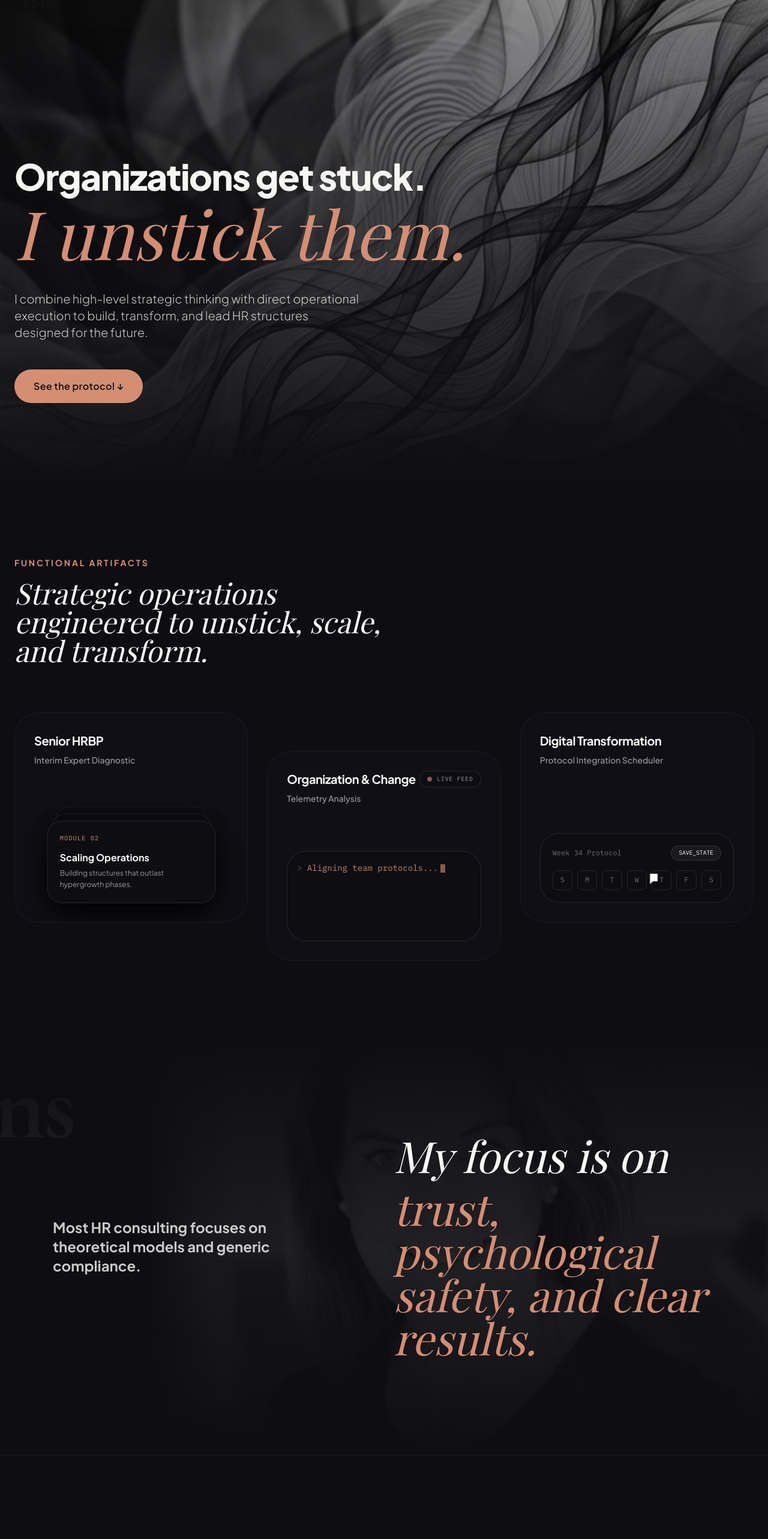
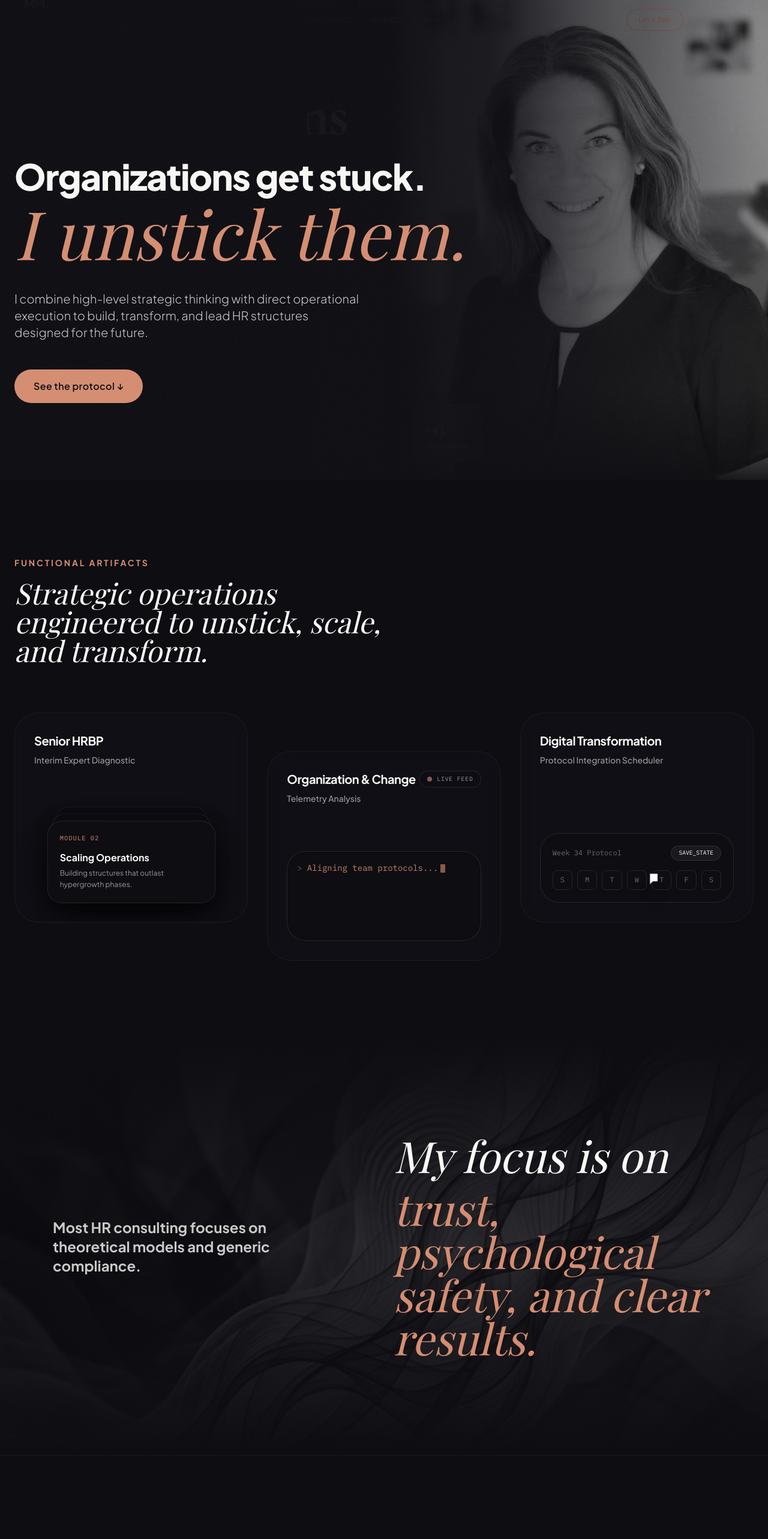
Before and after one commit to brranko/hr-mama, a React (Vite) app: page / in a window 1280 px wide. Shown: the top 2566 px of the page at 60% size. Built offline with nearby package versions, Linux system fonts and the light colour scheme; a web font is replaced by a local one.

Commit message:
feat: restore portrait hero and shift abstract art to manifesto parallax

```diff
--- a/src/components/CinematicHero.jsx
+++ b/src/components/CinematicHero.jsx
@@ -37,16 +37,18 @@ export default function CinematicHero() {
     return (
         <section ref={container} className="relative w-full h-[100dvh] overflow-hidden bg-obsidian flex items-end">
 
-            {/* Background Layer */}
-            <div className="absolute inset-0 z-0">
-                <img
-                    src="/abstract-hr.png"
-                    alt="Abstract HR Essence"
-                    className="hero-bg-img w-full h-full object-cover object-[center_30%] opacity-80"
-                />
-                {/* Heavy gradient overlay pushed to black at the bottom */}
-                <div className="absolute inset-0 bg-gradient-to-t from-obsidian via-obsidian/60 to-transparent"></div>
-                <div className="absolute inset-0 bg-obsidian/20 mix-blend-multiply"></div>
+            {/* Background Layer: Portrait Image */}
+            <div className="absolute inset-0 z-0 flex justify-end">
+                <div className="relative w-full md:w-[60%] h-full">
+                    <img
+                        src="/malin-bw.jpg"
+                        alt="Malin Markén Portrait"
+                        className="hero-bg-img w-full h-full object-cover object-[center_30%] opacity-80"
+                    />
+                    {/* Mobile: Bottom-up gradient fade. Desktop: Heavy left-to-right gradient fade into black */}
+                    <div className="absolute inset-0 bg-gradient-to-t from-obsidian via-obsidian/80 to-transparent md:bg-none"></div>
+                    <div className="absolute inset-0 hidden md:block bg-gradient-to-r from-obsidian via-obsidian/90 to-transparent w-[120%] -ml-[20%]"></div>
+                </div>
             </div>
 
             {/* Content Layer */}
--- a/src/components/Manifesto.jsx
+++ b/src/components/Manifesto.jsx
@@ -39,9 +39,9 @@ export default function Manifesto() {
             {/* Dark Texture Parallax Bg */}
             <div className="absolute inset-0 z-0 overflow-hidden">
                 <img
-                    src="/malin-bw.jpg"
-                    alt="Texture"
-                    className="manifesto-bg w-full h-[130%] object-cover object-center opacity-10 filter grayscale"
+                    src="/abstract-hr.png"
+                    alt="Abstract HR Essence"
+                    className="manifesto-bg w-full h-[130%] object-cover object-[center_40%] opacity-[0.15] filter grayscale"
                 />
                 <div className="absolute inset-0 bg-gradient-to-b from-obsidian via-transparent to-obsidian"></div>
             </div>
```
